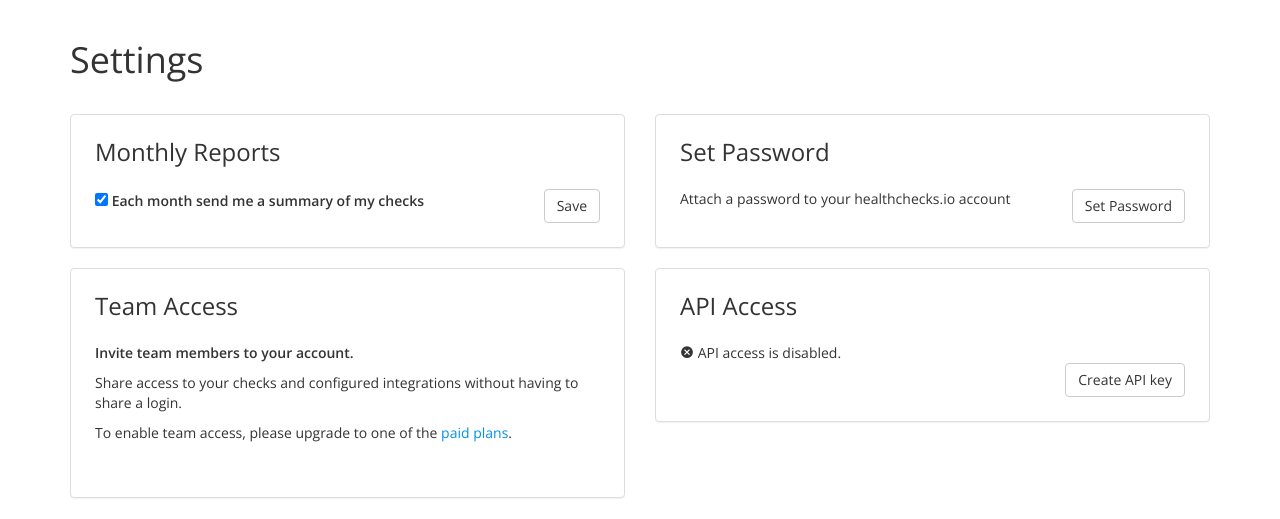
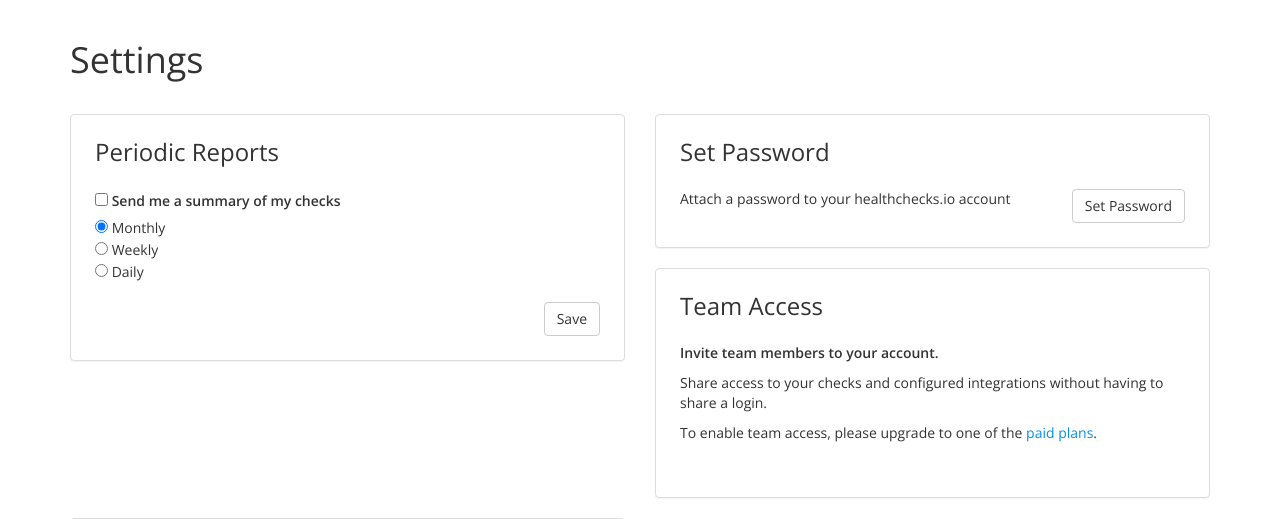
Before and after one commit to andela/healthchecks-prometheus, a Django app: page /accounts/profile/ in a window 1280 px wide. Shown: the part 82-601 px from the top of the page. Run offline with Django 3.2, Linux system fonts and the light colour scheme; the visitor is signed in with stand-in values (Sample User, id 1); data comes from the database, SQL or seed files in the repository; data that the repository does not hold is empty; some libraries are stand-ins or nearby versions; some web fonts are replaced.

Commit message:
[Feature #148476585] Add radio buttons to choose period in account settings

```diff
--- a/templates/accounts/profile.html
+++ b/templates/accounts/profile.html
@@ -24,14 +24,16 @@
             <div class="panel-body settings-block">
                 <form method="post">
                     {% csrf_token %}
-                    <h2>Monthly Reports</h2>
+                    <h2>Periodic Reports</h2>
                     <label>
-                        <input
-                            name="reports_allowed"
-                            type="checkbox"
-                            {% if profile.reports_allowed %} checked {% endif %}>
-                        Each month send me a summary of my checks
+                        <input name="reports_allowed" type="checkbox">
+                        Send me a summary of my checks
                     </label>
+                    <section>
+                        <input type="radio" name="period" value="monthly" checked> Monthly<br>
+                        <input type="radio" name="period" value="weekly"> Weekly<br>
+                        <input type="radio" name="period" value="daily"> Daily<br><br>
+                    </section>
                     <button
                         name="update_reports_allowed"
                         type="submit"
```
